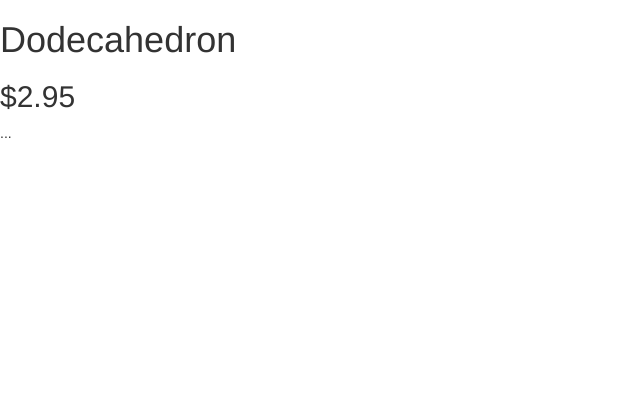
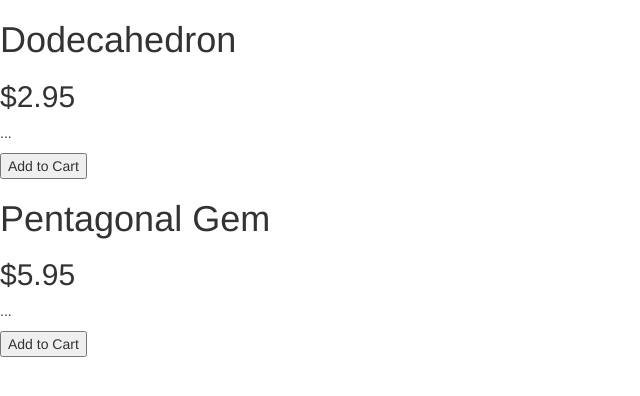
Before and after one commit to bobbyquennell/AngularJSLab, a plain HTML site: page store/index.html in a window 1280 px wide. Shown: the whole page, without its empty margins (0-640 px from the left). Drawn offline with Linux system fonts and the light colour scheme.

Commit message:
ng-show, ng-hide, ng-repeat Directives

```diff
--- a/store/index.html
+++ b/store/index.html
@@ -8,9 +8,12 @@
 </head>
 <body>
     <div ng-controller="StoreController as store">
-        <h1>{{store.myproduct.name}}</h1>
-        <h2>${{store.myproduct.price}}</h2>
-        <p>{{store.myproduct.description}}</p>
+        <div ng-repeat="product in store.products" ng-hide="product.soldOut">
+            <h1>{{product.name}}</h1>
+            <h2>${{product.price}}</h2>
+            <p>{{product.description}}</p>
+            <button ng-show="product.canPurchase">Add to Cart</button>
+        </div>
     </div>
     <script src="js/angular.min.js"></script>
     <script src="js/app.js"></script>
--- a/store/js/app.js
+++ b/store/js/app.js
@@ -1,11 +1,23 @@
 (function (){
     var app = angular.module('store', []);
     app.controller('StoreController',function(){
-        this.myproduct = gem;
+        // this.myproduct = gem;
+        this.products = gems;
     });
-    var gem = {
-        name: 'Dodecahedron',
-        price: 2.95,
-        description: '...',
-    };
+    var gems = [
+        {
+            name: 'Dodecahedron',
+            price: 2.95,
+            description: '...',
+            canPurchase: true,
+            soldOut:false
+        },
+        {
+            name: 'Pentagonal Gem',
+            price:5.95,
+            description: "...",
+            canPurchase: true,
+            soldOut:false
+        }
+    ];
 })();
```
